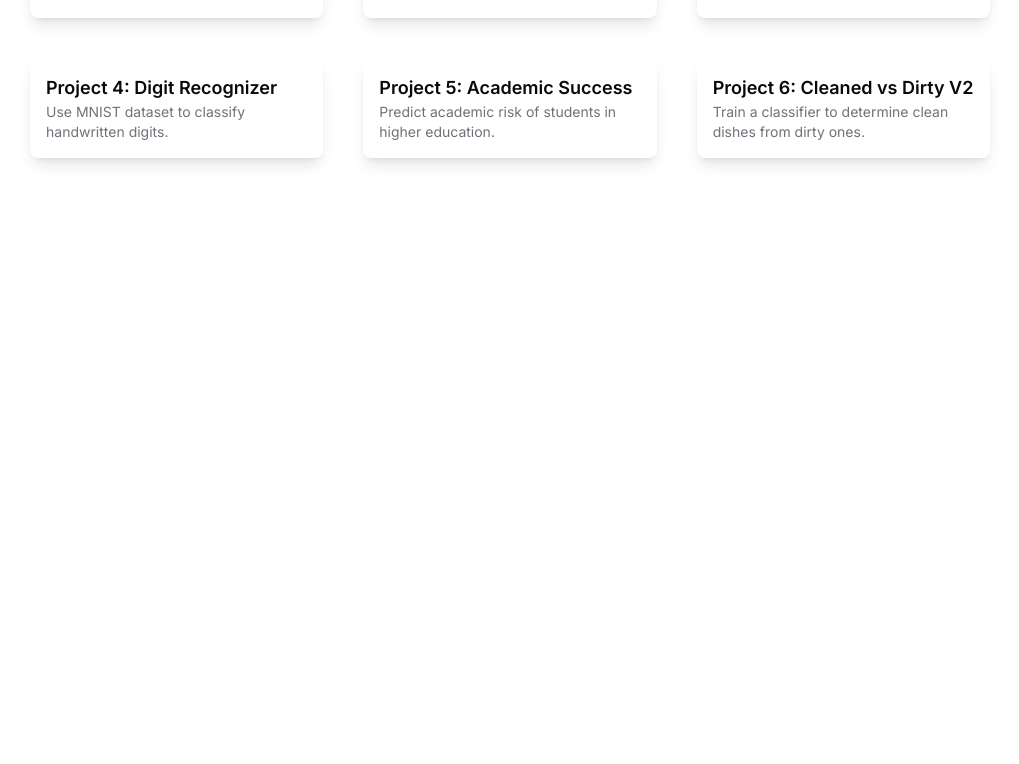
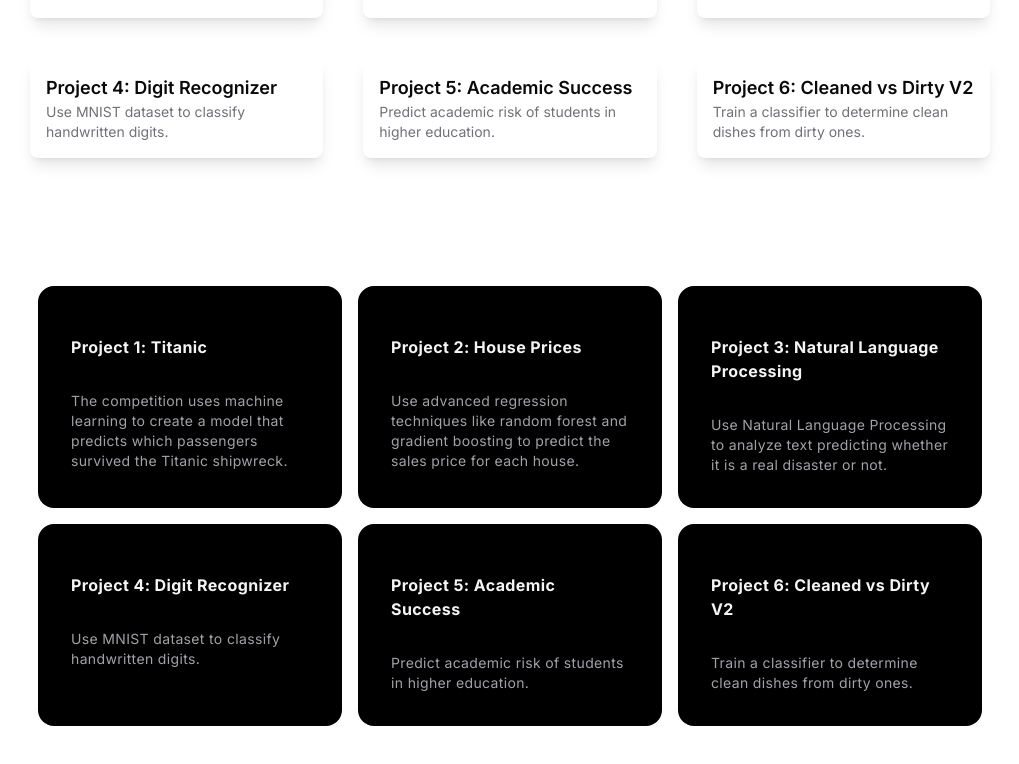
Before and after one commit to VishalyGinny/my-first-website, a Next.js app: page /work in a window 1280 px wide. Shown: the part 386-1150 px from the top of the page, without its empty margins (130-1149 px from the left). Before the commit the page ends 864 px from the top, so only its background shows below. Built offline with nearby package versions, Linux system fonts and the light colour scheme.

Commit message:
some changes

```diff
--- a/app/layout.tsx
+++ b/app/layout.tsx
@@ -7,8 +7,8 @@
 const inter = Inter({ subsets: ["latin"] });
 
 export const metadata: Metadata = {
-  title: "Create Next App",
-  description: "Generated by create next app",
+  title: "Vishaly Ginny",
+  description: "Vishaly Ginny's personal website",
 };
 
 export default function RootLayout({
--- a/app/work/page.tsx
+++ b/app/work/page.tsx
@@ -1,4 +1,43 @@
 import Link from "next/link";
+import { HoverEffect } from "@/components/ui/card-hover-effect";
+
+export const projects = [
+  {
+    title: "Project 1: Titanic",
+    description:
+      "The competition uses machine learning to create a model that predicts which passengers survived the Titanic shipwreck.",
+    link: "https://stripe.com",
+  },
+  {
+    title: "Project 2: House Prices",
+    description:
+      "Use advanced regression techniques like random forest and gradient boosting to predict the sales price for each house.",
+    link: "https://netflix.com",
+  },
+  {
+    title: "Project 3: Natural Language Processing",
+    description:
+      "Use Natural Language Processing to analyze text predicting whether it is a real disaster or not.",
+    link: "https://google.com",
+  },
+  {
+    title: "Project 4: Digit Recognizer",
+    description: "Use MNIST dataset to classify handwritten digits.",
+    link: "https://meta.com",
+  },
+  {
+    title: "Project 5: Academic Success",
+    description: "Predict academic risk of students in higher education.",
+    link: "https://amazon.com",
+  },
+  {
+    title: "Project 6: Cleaned vs Dirty V2",
+    description:
+      "Train a classifier to determine clean dishes from dirty ones.",
+    link: "https://microsoft.com",
+  },
+];
+
 
 const Page = () => {
   return (
@@ -79,6 +118,9 @@
           </div>
         </div>
       </main>
+      <div className="max-w-5xl mx-auto px-8">
+        <HoverEffect items={projects} />
+      </div>
     </div>
   );
 };
--- /dev/null
+++ b/components/ui/card-hover-effect.tsx
@@ -0,0 +1,112 @@
+"use client";
+import { cn } from "@/lib/utils";
+import { AnimatePresence, motion } from "framer-motion";
+import Link from "next/link";
+import { useState } from "react";
+
+export const HoverEffect = ({
+  items,
+  className,
+}: {
+  items: {
+    title: string;
+    description: string;
+    link: string;
+  }[];
+  className?: string;
+}) => {
+  let [hoveredIndex, setHoveredIndex] = useState<number | null>(null);
+
+  return (
+    <div
+      className={cn(
+        "grid grid-cols-1 md:grid-cols-2  lg:grid-cols-3  py-10",
+        className
+      )}
+    >
+      {items.map((item, idx) => (
+        <Link
+          href={item?.link}
+          key={item?.link}
+          className="relative group  block p-2 h-full w-full"
+          onMouseEnter={() => setHoveredIndex(idx)}
+          onMouseLeave={() => setHoveredIndex(null)}
+        >
+          <AnimatePresence>
+            {hoveredIndex === idx && (
+              <motion.span
+                className="absolute inset-0 h-full w-full bg-neutral-200 dark:bg-slate-800/[0.8] block  rounded-3xl"
+                layoutId="hoverBackground"
+                initial={{ opacity: 0 }}
+                animate={{
+                  opacity: 1,
+                  transition: { duration: 0.15 },
+                }}
+                exit={{
+                  opacity: 0,
+                  transition: { duration: 0.15, delay: 0.2 },
+                }}
+              />
+            )}
+          </AnimatePresence>
+          <Card>
+            <CardTitle>{item.title}</CardTitle>
+            <CardDescription>{item.description}</CardDescription>
+          </Card>
+        </Link>
+      ))}
+    </div>
+  );
+};
+
+export const Card = ({
+  className,
+  children,
+}: {
+  className?: string;
+  children: React.ReactNode;
+}) => {
+  return (
+    <div
+      className={cn(
+        "rounded-2xl h-full w-full p-4 overflow-hidden bg-black border border-transparent dark:border-white/[0.2] group-hover:border-slate-700 relative z-20",
+        className
+      )}
+    >
+      <div className="relative z-50">
+        <div className="p-4">{children}</div>
+      </div>
+    </div>
+  );
+};
+export const CardTitle = ({
+  className,
+  children,
+}: {
+  className?: string;
+  children: React.ReactNode;
+}) => {
+  return (
+    <h4 className={cn("text-zinc-100 font-bold tracking-wide mt-4", className)}>
+      {children}
+    </h4>
+  );
+};
+export const CardDescription = ({
+  className,
+  children,
+}: {
+  className?: string;
+  children: React.ReactNode;
+}) => {
+  return (
+    <p
+      className={cn(
+        "mt-8 text-zinc-400 tracking-wide leading-relaxed text-sm",
+        className
+      )}
+    >
+      {children}
+    </p>
+  );
+};
--- a/package.json
+++ b/package.json
@@ -14,6 +14,7 @@
     "@radix-ui/react-slot": "^1.1.0",
     "class-variance-authority": "^0.7.0",
     "clsx": "^2.1.1",
+    "framer-motion": "^11.2.12",
     "lucide-react": "^0.397.0",
     "next": "14.2.4",
     "next-themes": "^0.3.0",
```
Also changed, not shown: 1 other file (tests, documents, lock files or other folders).
